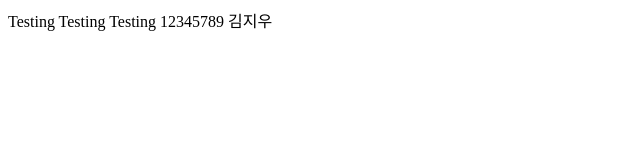
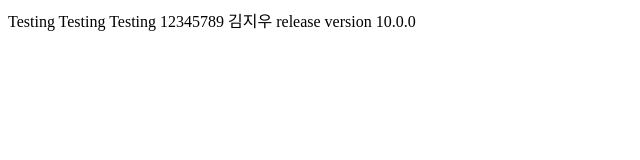
Before and after one commit to jiwoooookim/test, a plain HTML site: page index.html in a window 1280 px wide. Shown: the whole page, without its empty margins (0-640 px from the left). Drawn offline with Linux system fonts and the light colour scheme.

Commit message:
[Release 10.0.0]: Added new version
**_Changes_**:
* 12345 - Added 12345
* 56789 - Added 56789

```diff
--- a/index.html
+++ b/index.html
@@ -10,5 +10,6 @@
     Testing Testing Testing
     12345789
     김지우
+    release version 10.0.0
 </body>
 </html>
```
